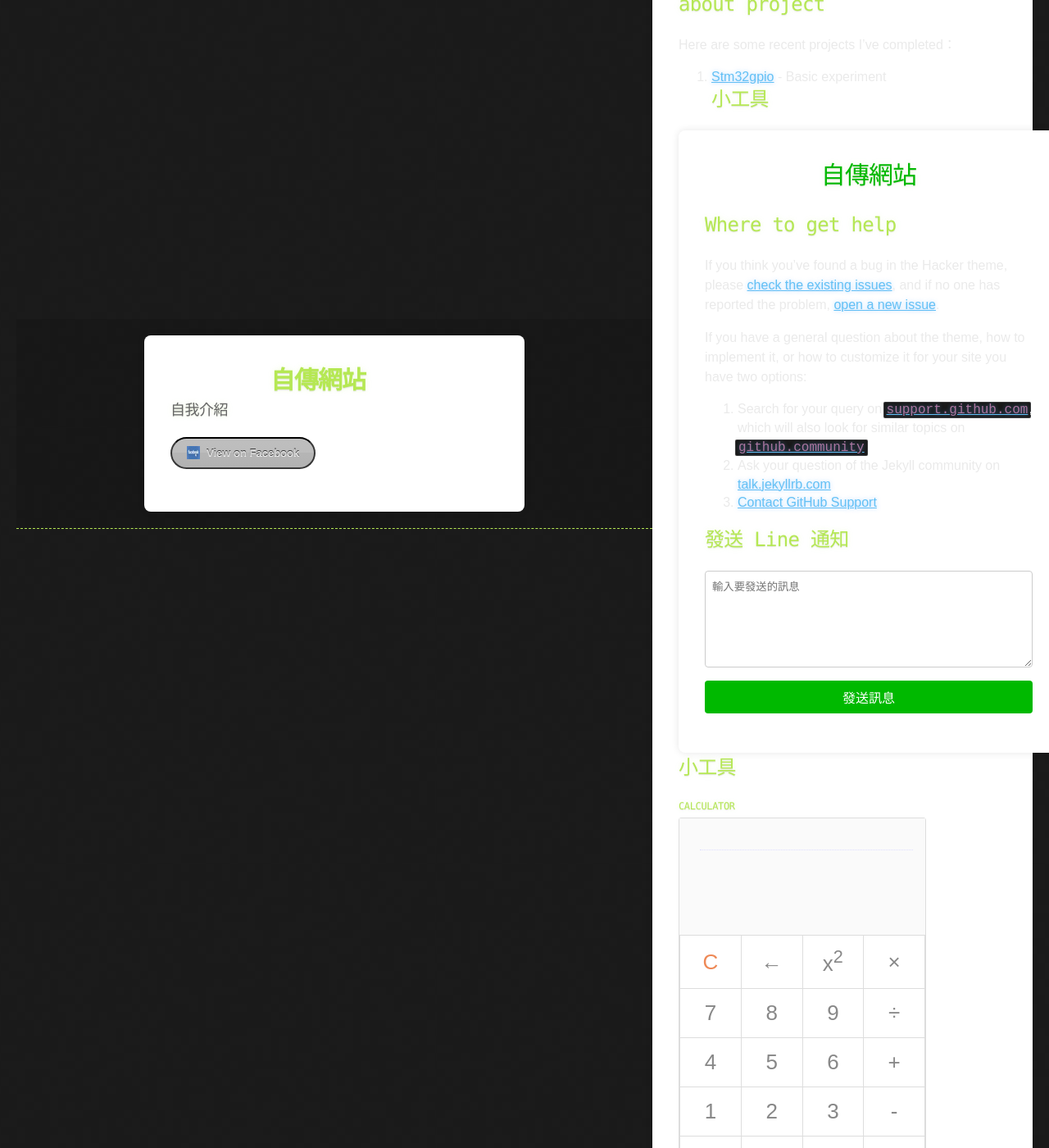
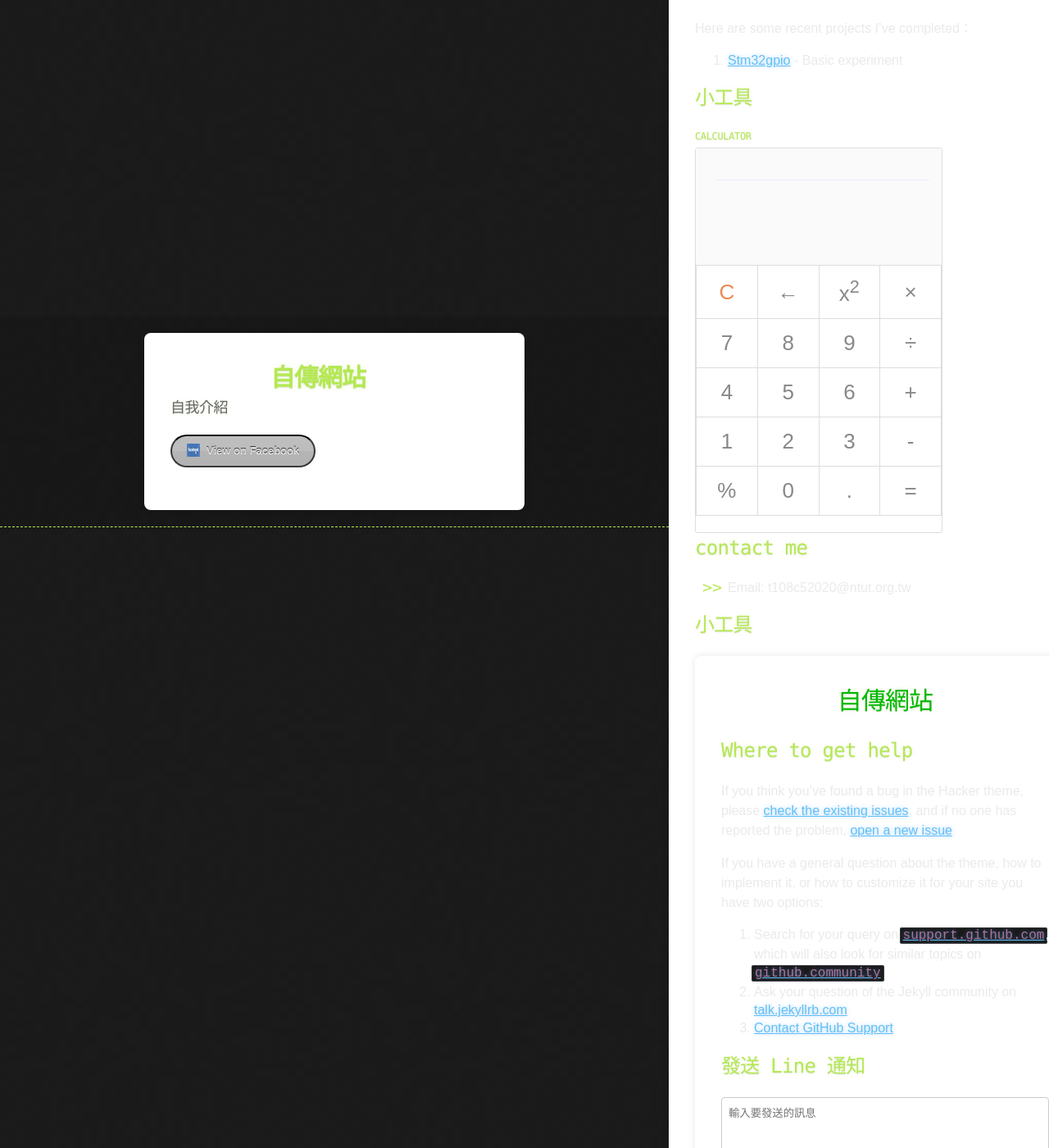
Before and after one commit to Andylinux1017/andy321, a Jekyll site: the page built from index.md, in a window 1280 px wide and 1400 px high, scrolled down 543 px. Shown: the whole window at 82% size. Built offline with Jekyll 4.4.1, drawn with Linux system fonts in a browser that asks for light colours; our own code applies the rules of GitHub Pages for plain Markdown files.

Commit message:
Update index.md

```diff
--- a/index.md
+++ b/index.md
@@ -11,12 +11,13 @@ Hello everyone, my name is Bo lin Guo. I'm a master's student with a passion for
 Here are some recent projects I've completed：
 
 1. [Stm32gpio](https://medium.com/%E9%96%B1%E7%9B%8A%E5%A6%82%E7%BE%8E/stm32-04-gpio-input-6ff2d6478aa) - Basic experiment
-## 小工具
-
-{% include line-api-html.html %}
 
 ## 小工具
 
 {% include calculator.html %}
 ## contact me
 - Email: t108c52020@ntut.org.tw
+
+## 小工具
+
+{% include line-api-html.html %}
```
